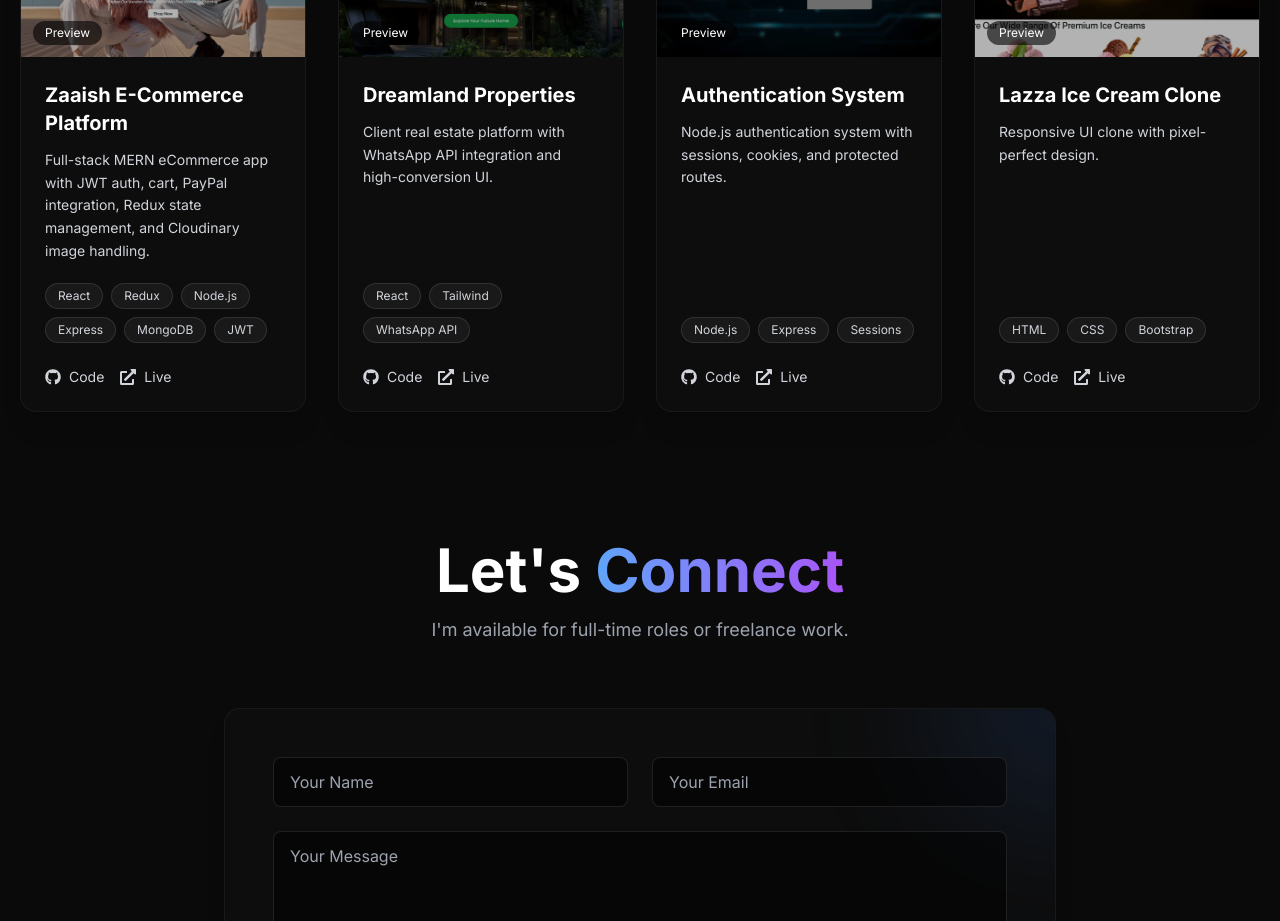
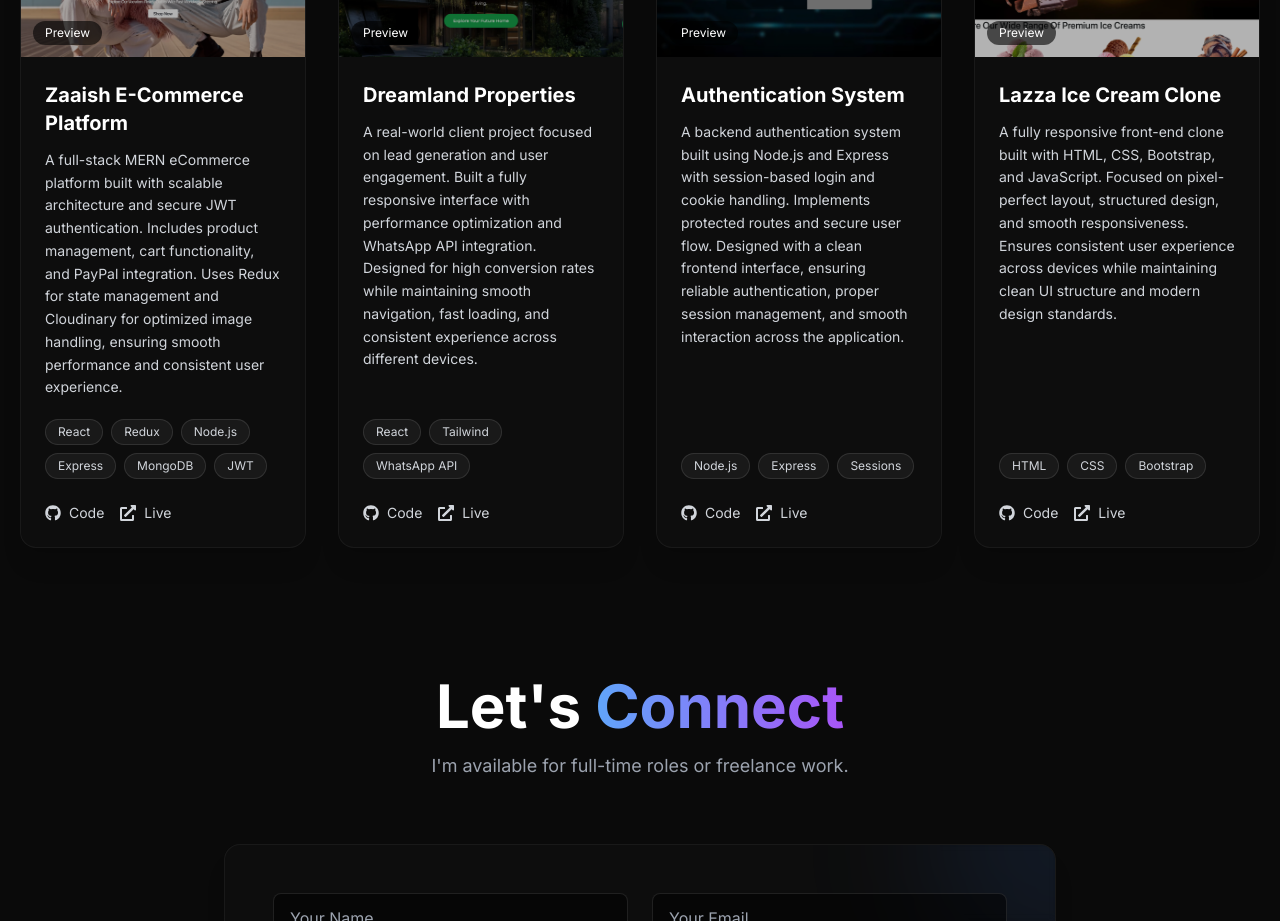
Before and after one commit to ResmalMubarakV/portfolio, a React (Vite) app: page / in a window 1280 px wide. Shown: the part 3040-3961 px from the top of the page. Built offline with nearby package versions, Linux system fonts and the light colour scheme.

Commit message:
optimized perfomance

```diff
--- a/src/components/Projects.jsx
+++ b/src/components/Projects.jsx
@@ -90,7 +90,7 @@
   const projectsList = [
   {
     title: "Zaaish E-Commerce Platform",
-      description: "Full-stack MERN eCommerce app with JWT auth, cart, PayPal integration, Redux state management, and Cloudinary image handling.",
+    description: "A full-stack MERN eCommerce platform built with scalable architecture and secure JWT authentication. Includes product management, cart functionality, and PayPal integration. Uses Redux for state management and Cloudinary for optimized image handling, ensuring smooth performance and consistent user experience.",
     tags: ["React", "Redux", "Node.js", "Express", "MongoDB", "JWT"],
     github: "https://github.com/ResmalMubarakV/zaaish_ecommerce",
     live: "#",
@@ -98,7 +98,7 @@
   },
   {
     title: "Dreamland Properties",
-      description: "Client real estate platform with WhatsApp API integration and high-conversion UI.",
+    description: "A real-world client project focused on lead generation and user engagement. Built a fully responsive interface with performance optimization and WhatsApp API integration. Designed for high conversion rates while maintaining smooth navigation, fast loading, and consistent experience across different devices.",
     tags: ["React", "Tailwind", "WhatsApp API"],
     github: "https://github.com/ResmalMubarakV/dreamlands-properties",
     live: "https://www.dreamlandsproperties.com",
@@ -106,7 +106,7 @@
   },
   {
     title: "Authentication System",
-      description: "Node.js authentication system with sessions, cookies, and protected routes.",
+    description: "A backend authentication system built using Node.js and Express with session-based login and cookie handling. Implements protected routes and secure user flow. Designed with a clean frontend interface, ensuring reliable authentication, proper session management, and smooth interaction across the application.",
     tags: ["Node.js", "Express", "Sessions"],
     github: "https://github.com/ResmalMubarakV/Login_Project",
     live: "#",
@@ -114,7 +114,7 @@
   },
   {
     title: "Lazza Ice Cream Clone",
-      description: "Responsive UI clone with pixel-perfect design.",
+    description: "A fully responsive front-end clone built with HTML, CSS, Bootstrap, and JavaScript. Focused on pixel-perfect layout, structured design, and smooth responsiveness. Ensures consistent user experience across devices while maintaining clean UI structure and modern design standards.",
     tags: ["HTML", "CSS", "Bootstrap"],
     github: "https://github.com/ResmalMubarakV/lazza-clone",
     live: "https://resmalmubarakv.github.io/lazza-clone/",
```
Lines whose indentation alone changed are shown as unchanged.
